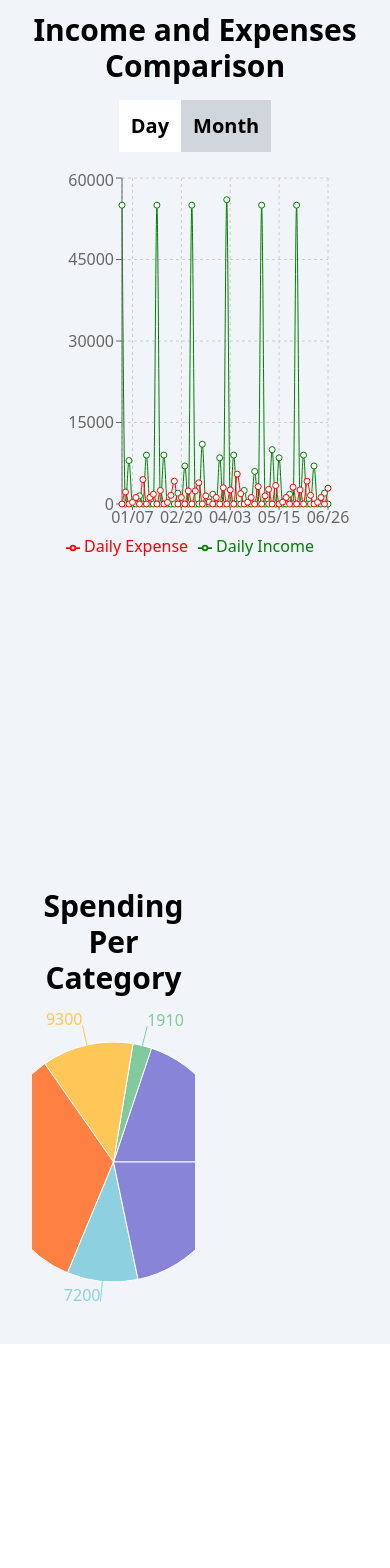
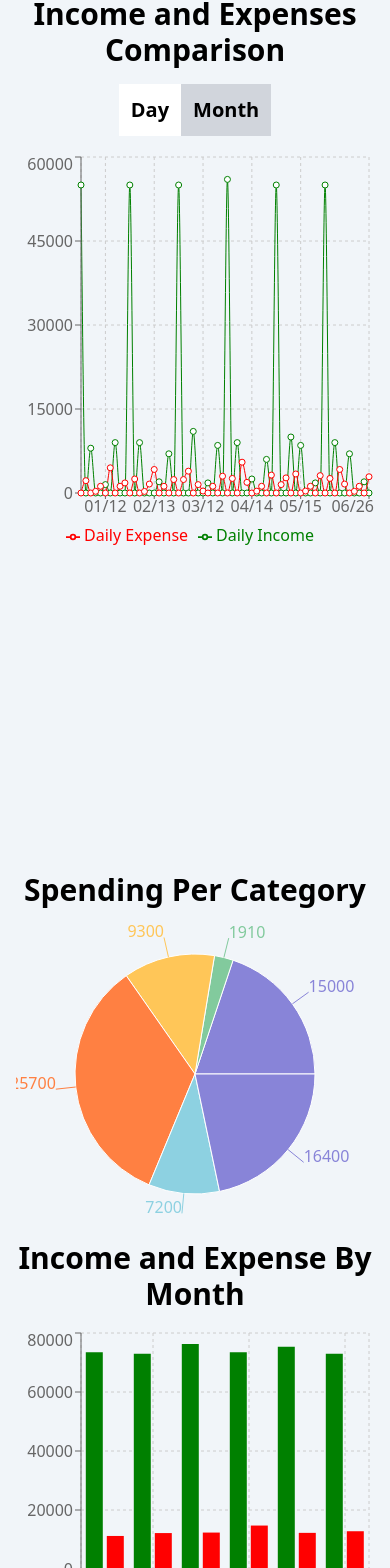
Before and after one commit to Amrit126/Finance-Dashboard, a React (Vite) app: page / in a window 390 px wide. Shown: the part 408-1976 px from the top of the page. Before the commit the page ends 1752 px from the top, so only its background shows below. Built offline with nearby package versions, Linux system fonts and the light colour scheme.

Commit message:
Creating bar graph showing income and expenses for each month

```diff
--- a/src/pages/home/HomePage.jsx
+++ b/src/pages/home/HomePage.jsx
@@ -3,6 +3,7 @@ import { Header } from "../../components/Header"
 import { LineChartGraph } from "./charts/LineChartGraph"
 import { SummaryCard } from "./SummaryCards"
 import { PieChartGraph } from './charts/PieChartGraph'
+import { BarGraph } from './charts/BarGraph'
 //import IncomeExpenseChart from "./IncomeExpenseChart"
 
 export function HomePage({ transactionsData }) {
@@ -20,7 +21,7 @@ export function HomePage({ transactionsData }) {
         <>
             <title>Dashboard</title>
             <Header />
-            <div className="h-full bg-slate-100 p-8">
+            <div className="h-full bg-slate-100 p-4 md:p-8">
                 {/*Summary Cards*/}
                 <div className="grid grid-cols-3 gap-4 h-[250px] my-2 font-semibold text-3xl">
                     <SummaryCard transactionsData={transactionsData} />
@@ -43,16 +44,17 @@ export function HomePage({ transactionsData }) {
                 </div>
 
                 {/*Pie Chart and Bar Graph*/}
-                <div className="flex gap-4 w-full">
+                <div className="flex flex-col md:flex-row gap-4 w-full">
                     {/*Pie Chart*/}
-                    <div className="w-1/2" >
+                    <div className="w-full md:w-1/2" >
                         <h2 className="text-3xl font-semibold text-center mb-4">Spending Per Category</h2>
                         <PieChartGraph transactions={transactionsData} />
                     </div>
 
                     {/*Bar Graph*/}
-                    <div>
-
+                    <div className='w-full md:w-1/2'>
+                        <h2 className="text-3xl font-semibold text-center mb-4">Income and Expense By Month</h2>
+                        <BarGraph transactions={transactionsData} />
                     </div>
 
                 </div>
--- a/src/pages/home/charts/BarGraph.jsx
+++ b/src/pages/home/charts/BarGraph.jsx
@@ -0,0 +1,25 @@
+import { ResponsiveContainer, BarChart, Bar, XAxis, YAxis, Tooltip, CartesianGrid, Legend } from 'recharts'
+import { getIncomeExpensesByMonth } from '../../../utils/getIncomeExpensesByMonth'
+
+export function BarGraph({ transactions }) {
+    let data = getIncomeExpensesByMonth(transactions)
+    if (data.length >= 6) {
+        data = data.slice(0, 6)
+    }
+
+    return (
+        <ResponsiveContainer width="100%" height="300">
+            <BarChart
+                data={data}
+            >
+                <CartesianGrid strokeDasharray="3 3" />
+                <XAxis dataKey="YearAndMonth" />
+                <YAxis />
+                <Tooltip />
+                <Legend />
+                <Bar dataKey="income" fill="green" />
+                <Bar dataKey="expense" fill="red" />
+            </BarChart>
+        </ResponsiveContainer>
+    )
+}
--- a/src/pages/home/charts/LineChartGraph.jsx
+++ b/src/pages/home/charts/LineChartGraph.jsx
@@ -7,7 +7,7 @@ export function LineChartGraph({ transactions, isDay }) {
 
     return (
         <ResponsiveContainer width="100%" height={400} >
-            <LineChart data={data} margin={{ top: 10, right: 30, left: 30, bottom: 10 }}>
+            <LineChart data={data}>
                 <CartesianGrid strokeDasharray="3 3" />
                 <XAxis dataKey={`${isDay ? 'monthAndDay' : 'YearAndMonth'}`} />
                 <YAxis />
```
